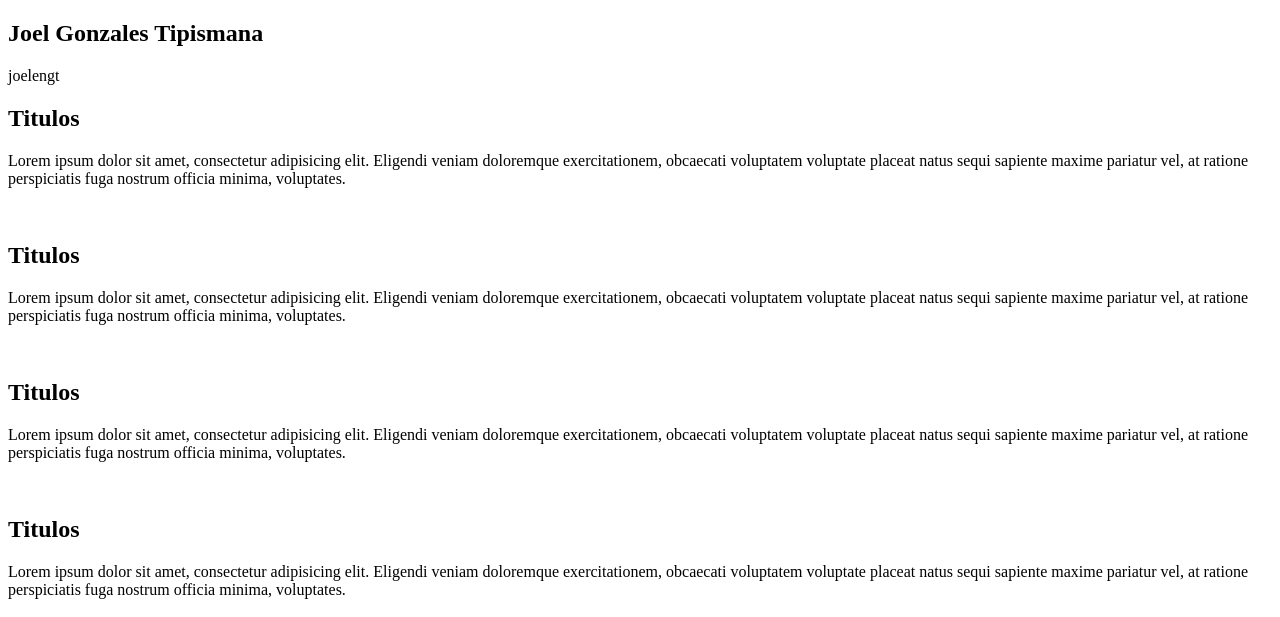
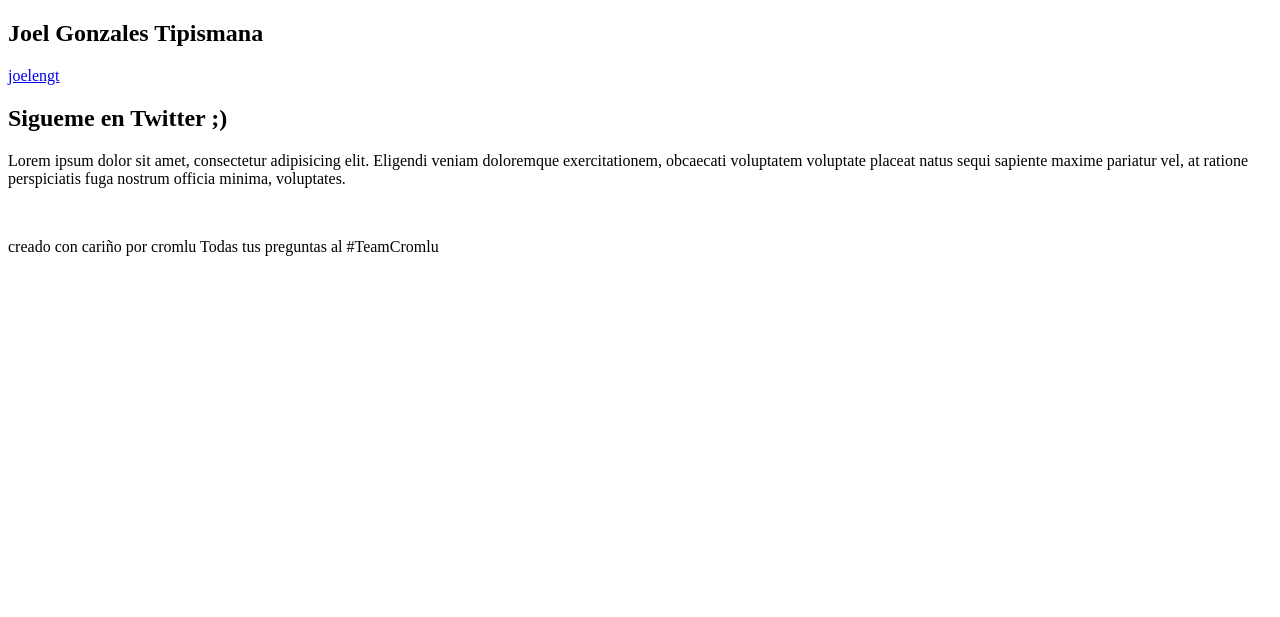
Before and after one commit to cromlu/primer_taller, a plain HTML site: page datos.html in a window 1280 px wide. Shown: the part 183-800 px from the top of the page. Drawn offline with Linux system fonts and the light colour scheme.

Commit message:
mejores datos

```diff
--- a/datos.html
+++ b/datos.html
@@ -11,42 +11,21 @@
       </header>
       <div>
         <h2>Joel Gonzales Tipismana</h2>
-        <p>joelengt</p>
+        <p>
+            <a href="https://twitter.com/joelengt">joelengt</a>
+        </p>
       </div>
       <div>
         <section>
               <article>
-                <h2>Titulos</h2>
-                <p>Lorem ipsum dolor sit amet, consectetur adipisicing elit. Eligendi veniam doloremque exercitationem, obcaecati voluptatem voluptate placeat natus sequi sapiente maxime pariatur vel, at ratione perspiciatis fuga nostrum officia minima, voluptates.</p>
-                <img src="" alt="">
-              </article>
-              <article>
-                <h2>Titulos</h2>
-                <p>Lorem ipsum dolor sit amet, consectetur adipisicing elit. Eligendi veniam doloremque exercitationem, obcaecati voluptatem voluptate placeat natus sequi sapiente maxime pariatur vel, at ratione perspiciatis fuga nostrum officia minima, voluptates.</p>
-                <img src="" alt="">
-              </article>
-              <article>
-                <h2>Titulos</h2>
-                <p>Lorem ipsum dolor sit amet, consectetur adipisicing elit. Eligendi veniam doloremque exercitationem, obcaecati voluptatem voluptate placeat natus sequi sapiente maxime pariatur vel, at ratione perspiciatis fuga nostrum officia minima, voluptates.</p>
-                <img src="" alt="">
-              </article>
-              <article>
-                <h2>Titulos</h2>
-                <p>Lorem ipsum dolor sit amet, consectetur adipisicing elit. Eligendi veniam doloremque exercitationem, obcaecati voluptatem voluptate placeat natus sequi sapiente maxime pariatur vel, at ratione perspiciatis fuga nostrum officia minima, voluptates.</p>
-                <img src="" alt="">
-              </article>
-              <article>
-                <h2>Titulos</h2>
+                <h2>Sigueme en Twitter ;)</h2>
                 <p>Lorem ipsum dolor sit amet, consectetur adipisicing elit. Eligendi veniam doloremque exercitationem, obcaecati voluptatem voluptate placeat natus sequi sapiente maxime pariatur vel, at ratione perspiciatis fuga nostrum officia minima, voluptates.</p>
                 <img src="" alt="">
               </article>
         </section>
-        <aside>
-
-        </aside>
       </div>
       <footer>
-        <p> creado con cariño por cromlu</p>
+        <p> creado con cariño por cromlu Todas tus preguntas al #TeamCromlu</p>
       </footer>
   </body>
 </html>
```
Also changed, not shown: index.html (+1 -1 lines).
